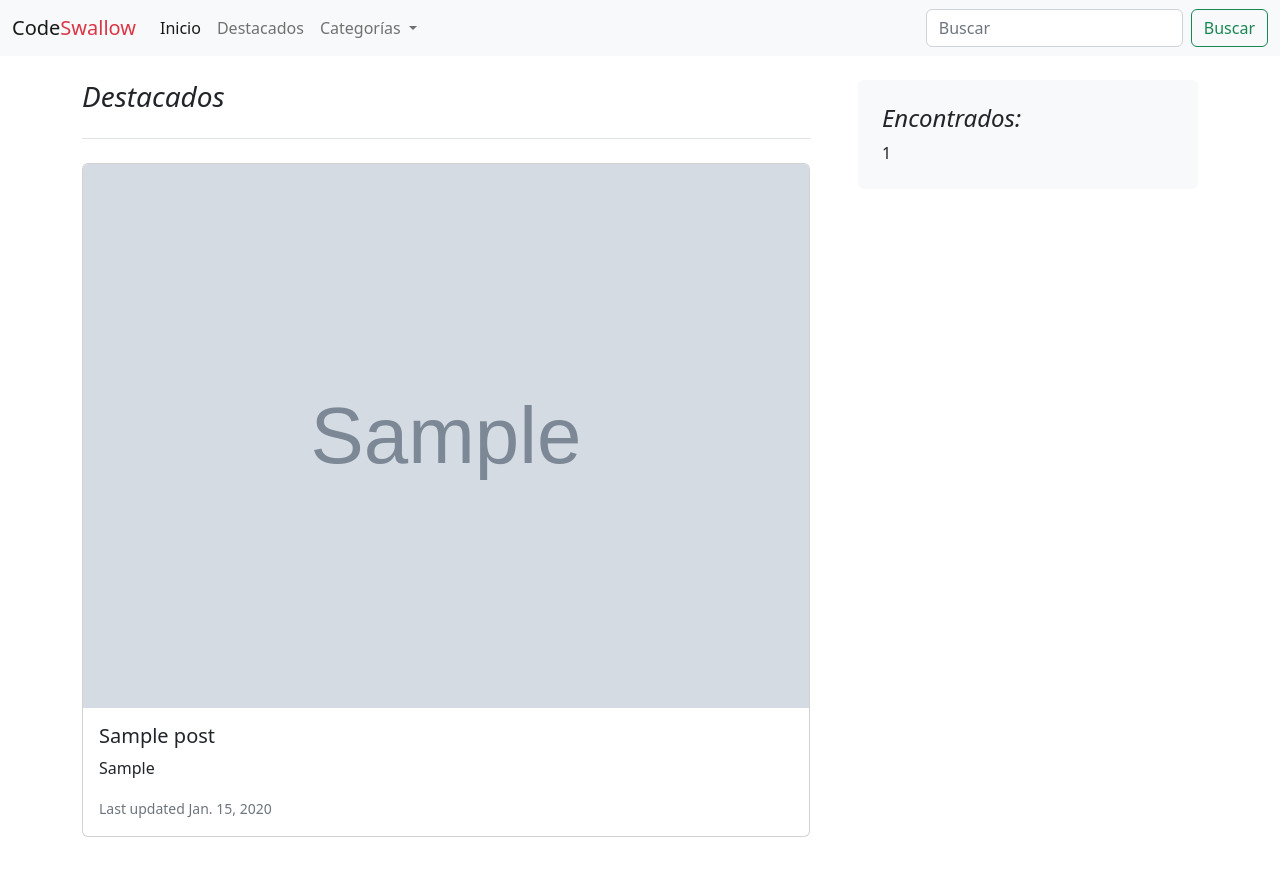
After one commit to CodeSwallow/django-blog, a Django app: page /featured/ in a window 1280 px wide. The commit adds this page. Run offline with Django 4.2, Linux system fonts and the light colour scheme; tables that the repository leaves empty hold one stand-in row (values such as "Sample post"); grey boxes marked "Sample" are stand-in pictures.

Commit message:
navbar functionality

```diff
--- a/blogs/templates/blogs/featured.html
+++ b/blogs/templates/blogs/featured.html
@@ -14,7 +14,7 @@
                     <div class="col-md-10 px-5 mx-5">
                         <h1 class="display-4 fw-bold px-5">{{ f.title }}</h1>
                         <p class="lead my-3 px-5">{{ f.overview }}</p>
-                        <p class="lead mb-0 px-5"><a href="#" class="text-white fw-bold">Continue
+                        <p class="lead mb-0 px-5"><a href="{{ f.get_absolute_url }}" class="text-white fw-bold">Continue
                             reading...</a></p>
                     </div>
                 </div>
--- /dev/null
+++ b/blogs/templates/blogs/results.html
@@ -0,0 +1,40 @@
+{% extends 'base.html' %}
+
+{% block content %}
+<div class="container-xxl bd-gutter mt-3 my-md-4 bd-layout">
+
+    <main class="container">
+
+        <div class="row g-5">
+            <div class="col-md-8">
+                <h3 class="pb-4 mb-4 fst-italic border-bottom">
+                    Destacados
+                </h3>
+                {% for post in post_list %}
+                    <div class="card mb-3">
+                        {% if post.image %}
+                            <img src="{{ post.image.url }}" class="card-img-top" alt="thumbnail">
+                        {% endif %}
+                        <div class="card-body">
+                            <h5 class="card-title">{{ post.title }}</h5>
+                            <p class="card-text">{{ post.overview }}</p>
+                            <p class="card-text"><small class="text-muted">Last updated {{ post.pub_date.date }}</small></p>
+                        </div>
+                    </div>
+                {% endfor %}
+
+            </div>
+
+            <div class="col-md-4">
+                <div class="position-sticky" style="top: 2rem;">
+                    <div class="p-4 mb-3 bg-light rounded">
+                        <h4 class="fst-italic">Encontrados:</h4>
+                        <p class="mb-0">{{ post_list|length }}</p>
+                    </div>
+                </div>
+            </div>
+        </div>
+
+    </main>
+</div>
+{% endblock %}
--- a/blogs/templates/navbar.html
+++ b/blogs/templates/navbar.html
@@ -11,7 +11,7 @@
                     <a class="nav-link active" aria-current="page" href="/">Inicio</a>
                 </li>
                 <li class="nav-item">
-                    <a class="nav-link" href="#">Destacados</a>
+                    <a class="nav-link" href="{% url 'blogs:featured' %}">Destacados</a>
                 </li>
                 <li class="nav-item dropdown">
                     <a class="nav-link dropdown-toggle" href="#" role="button" data-bs-toggle="dropdown"
@@ -21,12 +21,12 @@
                     <ul class="dropdown-menu">
                         {% for category in categories %}
                             <li><a class="dropdown-item"
-                                   href="#">{{ category.title }}</a></li>
+                                   href="{% url 'blogs:category' category.slug %}">{{ category.title }}</a></li>
                         {% endfor %}
                     </ul>
                 </li>
             </ul>
-            <form class="d-flex" role="search" action="" method="get">
+            <form class="d-flex" role="search" action="{% url 'blogs:search' %}" method="get">
                 <input name="search" class="form-control me-2" type="search" placeholder="Buscar" aria-label="Search">
                 <button class="btn btn-outline-success" type="submit">Buscar</button>
             </form>
--- a/blogs/urls.py
+++ b/blogs/urls.py
@@ -8,4 +8,7 @@ app_name = 'blogs'
 urlpatterns = [
     path('', views.home_page),
     path('post/<slug:slug>', views.PostDetailView.as_view(), name='post'),
+    path('featured/', views.FeaturedListView.as_view(), name='featured'),
+    path('category/<slug:slug>', views.CategoryListView.as_view(), name='category'),
+    path('search/', views.SearchResultsView.as_view(), name='search'),
 ]
--- a/blogs/views.py
+++ b/blogs/views.py
@@ -2,6 +2,7 @@ from django.shortcuts import render
 from django.http import HttpResponse
 from django.views import generic
 from django.utils import timezone
+from django.db.models import Q
 
 from blogs.models import Post, Category
 
@@ -35,3 +36,56 @@ class PostDetailView(generic.DetailView):
         context = super().get_context_data(**kwargs)
         context['categories'] = Category.objects.all()
         return context
+
+
+class FeaturedListView(generic.ListView):
+    model = Post
+    template_name = 'blogs/results.html'
+
+    def get_queryset(self):
+        query = Post.objects.filter(featured=True).filter(
+            pub_date__lte=timezone.now()
+        )
+        return query
+
+    def get_context_data(self, **kwargs):
+        context = super().get_context_data(**kwargs)
+        context['categories'] = Category.objects.all()
+        return context
+
+
+class CategoryListView(generic.ListView):
+    model = Post
+    template_name = 'blogs/results.html'
+
+    def get_queryset(self):
+        query = self.request.path.replace('/category/', '')
+        print(query)
+        post_list = Post.objects.filter(categories__slug=query).filter(
+            pub_date__lte=timezone.now()
+        )
+        return post_list
+
+    def get_context_data(self, **kwargs):
+        context = super().get_context_data(**kwargs)
+        context['categories'] = Category.objects.all()
+        return context
+
+
+class SearchResultsView(generic.ListView):
+    model = Post
+    template_name = 'blogs/results.html'
+
+    def get_queryset(self):
+        query = self.request.GET.get('search')
+        post_list = Post.objects.filter(
+            Q(title__icontains=query) | Q(categories__title__icontains=query)
+        ).filter(
+            pub_date__lte=timezone.now()
+        ).distinct()
+        return post_list
+
+    def get_context_data(self, **kwargs):
+        context = super().get_context_data(**kwargs)
+        context['categories'] = Category.objects.all()
+        return context
```
